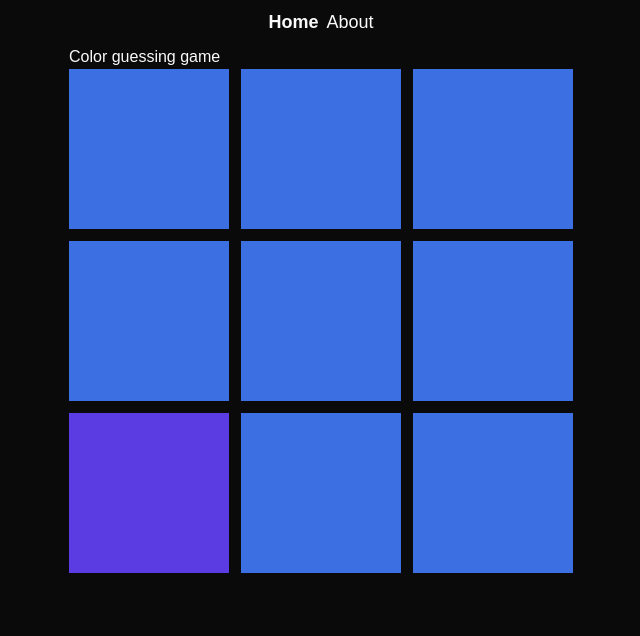
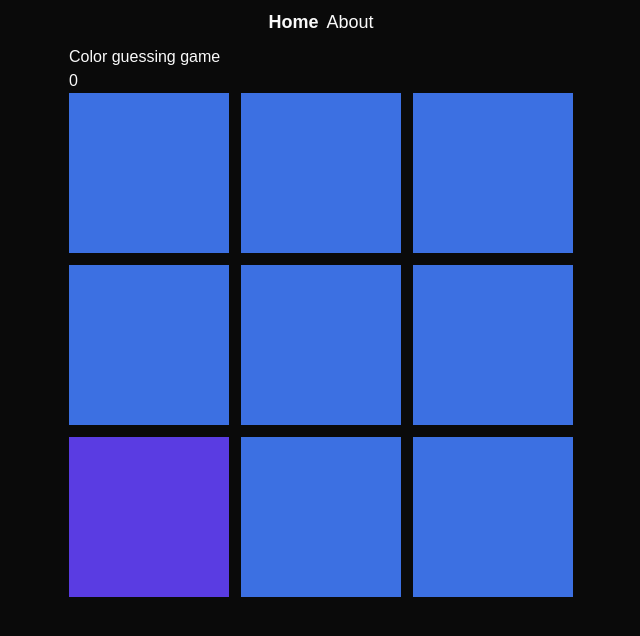
Before and after one commit to Petsoni/color-guessing-game, a React (Vite) app: page / in a window 1280 px wide. Shown: the top 636 px of the page, without its empty margins (319-959 px from the left). Built offline with nearby package versions, Linux system fonts and the light colour scheme; a web font is replaced by a local one.

Commit message:
Play count

```diff
--- a/src/routes/index.tsx
+++ b/src/routes/index.tsx
@@ -1,6 +1,6 @@
 import {randomRgb, rgb2hsl} from "@/lib/hex-generator";
 import {createFileRoute} from '@tanstack/react-router'
-import {useEffect, useRef} from "react";
+import {useEffect, useRef, useState} from "react";
 import {toast} from "sonner";
 
 export const Route = createFileRoute('/')({
@@ -10,6 +10,7 @@ export const Route = createFileRoute('/')({
 function RouteComponent() {
 
   const gridDivRef = useRef<HTMLDivElement>(null);
+  const [numberOfTimesPlayed, setNumberOfTimesPlayed] = useState<number>(0);
 
   const createTiles = () => {
     const tiles: HTMLDivElement[] = [];
@@ -37,6 +38,7 @@ function RouteComponent() {
       gridDivRef.current!.innerHTML = "";
       createTiles();
       toast("Correct!")
+      setNumberOfTimesPlayed((prev) => prev + 1)
     });  }
 
   useEffect(() => {
@@ -47,6 +49,7 @@ function RouteComponent() {
     <section>
       <h1>Color guessing game</h1>
 
+      <p>{numberOfTimesPlayed}</p>
       <div className="grid grid-cols-3 gap-3" ref={gridDivRef}></div>
     </section>
   )
```
